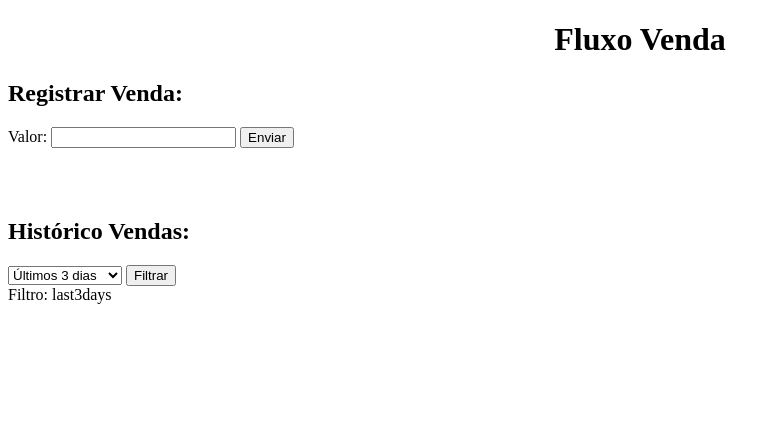
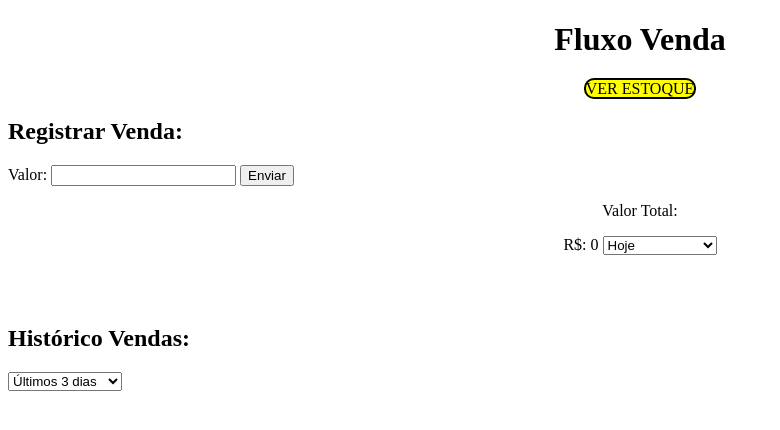
Before and after one commit to wesleypereirac/projeto-extensionista, a Flask app: page /listar_vendas in a window 1280 px wide. Shown: the top 430 px of the page, without its empty margins (0-780 px from the left). Run offline with Flask 3, Linux system fonts and the light colour scheme; data that the repository does not hold is empty.

Commit message:
implementada

```diff
--- a/core/app.py
+++ b/core/app.py
@@ -54,7 +54,7 @@ def estoque():
 def del_produto():
     id_produto = request.form.get('id')
 
-    db_handle.db_delete('produtos', id_produto)  # adapte para sua função
+    db_handle.db_delete('produtos', id_produto)
 
     flash("Produto excluído com sucesso!", "success")
     return redirect(url_for('estoque'))
@@ -82,6 +82,8 @@ def retirar():
 
 
 #BLOCO: finanças
+
+##operacoes
 @app.route('/registrar_venda', methods=['POST'])
 def reg_venda():
 
@@ -116,5 +118,42 @@ def list_vendas():
     list_regs.append(filtro)
     return render_template('fluxo_vendas.html',context=list_regs)
 
+##requisicoes das paginas
+@app.route('/deletar_venda', methods=['POST'])
+def del_venda():
+    id_produto = request.form.get('id')
+
+    db_handle.db_delete('fluxo_caixa', id_produto)
+
+    flash("Venda excluído com sucesso!", "success")
+    return redirect(url_for('list_vendas'))
+
+@app.route("/vendas")
+def vendas():
+    periodo_get = request.args.get("periodo")
+
+
+    # consulta no banco usando periodo...
+    periodos = {
+    'today': '0 days',
+    'last7days': '-6 days',
+    'last30days': '-29 days',
+    }
+
+    periodo = periodos[periodo_get]
+
+    list_regs = db_handle.db_query(
+        '*',
+        'fluxo_caixa',
+        f"""WHERE data_hora_operacao >= datetime('now', 'localtime', '{periodo}', 'start of day')
+        AND data_hora_operacao <= datetime('now', 'localtime')"""
+    )
+
+    total = 0
+    for i in list_regs:
+        total += i[1]
+
+    return {"total": total}
+
 #run
 app.run(debug=True)
--- a/core/static/style.css
+++ b/core/static/style.css
@@ -89,3 +89,11 @@
 body{
     text-align: center;
 }
+
+.btn-aba{
+            width: 100px;
+            height: 50px;
+            border: 2px solid black;
+            border-radius: 10px;
+            background-color: yellow;
+    }
--- /dev/null
+++ b/core/static/vendas_script.js
@@ -0,0 +1,54 @@
+function confirmarDelete(id, nome) {
+    const confirmou = confirm(`Tem certeza que deseja excluir a venda?`);
+
+    if (confirmou) {
+        // Cria um formulário temporário e envia
+        const form = document.createElement('form');
+        form.method = 'POST';
+        form.action = '/deletar_venda';
+
+        const input = document.createElement('input');
+        input.type = 'hidden';
+        input.name = 'id';
+        input.value = id;
+
+        form.appendChild(input);
+        document.body.appendChild(form);
+        form.submit();
+    }
+}
+
+//main
+
+//requisitar filtro à api quando clicar na opcao do select
+ const select_filtro_historico = document.querySelector("#filtro");
+
+    select_filtro_historico.addEventListener("change", function() {
+        this.form.submit();
+    });
+
+//filtro e renderiza informacao do valor total
+const filtro = document.querySelector("#filtro_total_vendas");
+const total = document.querySelector("#log_valor_vendas");
+
+async function atualizarTotal() {
+    const periodo = filtro.value;
+
+    const response = await fetch(`/vendas?periodo=${periodo}`);
+    const data = await response.json();
+
+    total.textContent = `R$: ${data.total}`;
+}
+
+filtro.addEventListener("change", atualizarTotal);
+
+//on dom load
+document.addEventListener('DOMContentLoaded', function() {
+   //verificar qual valor do span e entao alterar o select pra ele
+    const select = document.querySelector("#filtro");
+    const valorAnterior = document.querySelector("#filtro_atual").textContent.trim();
+
+    select.value = valorAnterior;
+  });
+
+document.addEventListener("DOMContentLoaded", atualizarTotal);
--- a/core/templates/fluxo_vendas.html
+++ b/core/templates/fluxo_vendas.html
@@ -41,6 +41,8 @@
 <body>
     <h1>Fluxo Venda</h1>
 
+    <span class="btn-aba"><a class="destylize-a-tag" href="/estoque">VER ESTOQUE</a></span>
+
     {% with messages = get_flashed_messages(with_categories=true) %}
   {% if messages %}
     {% for category, message in messages %}
@@ -53,10 +55,24 @@
 
     <div class="registro-venda">
         <h2>Registrar Venda:</h2>
-        <form action="/registrar_venda" method="POST">
+        <form id="venda-form" action="/registrar_venda" method="POST">
             Valor: <input type="number" name="valor_venda">
-            <input type="submit" value="Enviar">
+            <input type="button" value="Enviar">
         </form>
+    </div>
+
+    <div>
+        <p>Valor Total: </p>
+        <span id="log_valor_vendas">R$: </span>
+
+        <select name="filtro_total_vendas" id="filtro_total_vendas">
+            <option value="today">Hoje</option>
+            <option value="last7days">Últimos 7 dias</option>
+            <option value="last30days">Últimos 30 dias</option>
+        </select>
+
+        <!-- <button type="submit">Filtrar</button> -->
+
     </div>
 
     <div class="list-vendas">
@@ -66,6 +82,7 @@
         <!-- lista do mesmo dia juntas (separa dias com espaço consideravel) e ordena de acordo com a hora (mais recente) -->
         <!-- reutilizar card to estoque? -->
 
+        <!-- obs: o vendas_script.js faz o envio ao clicar em uma opcao -->
         <form method="POST" action="/listar_vendas">
             <select name="filtro" id="filtro">
                 <option value="last3days">Últimos 3 dias</option>
@@ -74,22 +91,28 @@
                 <option value="last1year">Último ano</option>
             </select>
 
-            <button type="submit">Filtrar</button>
+            <!-- <button type="submit">Filtrar</button> -->
         </form>
 
-        <span>Filtro:  {{ context[-1] }}</span>
+        <span id="filtro_atual" style="display:none;">{{ context[-1] }}</span>
 
         <div class="div-lista">
             {% for reg in context[:-1] %}
             <div class="card_valor">
-                <span class="card-name">Registro</span>  <!-- bold e centralizada -->
-                <span class="card-val">R$: {{ reg[1] }}</span>
-                <span class="card-val">Data: {{ reg[2] }}</span>
+
+                <p>
+                    <span class="card-name">Registro</span>  <!-- bold e centralizada-->
+                    <span class="card-val">R$: {{ reg[1] }}</span>
+                    <span class="card-val">Data: {{ reg[2] }}</span>
+                </p>
+
+                <button type="button" onclick="confirmarDelete('{{ reg[0] }}', '{{ reg[1] }}')">Deletar</button>
             </div>
             {% endfor %}
         </div>
     </div>
 
     <script src="{{ url_for('static',filename='global_script.js') }}"></script>
+    <script src="{{ url_for('static', filename='vendas_script.js') }}"></script>
 </body>
 </html>
```
Also changed, not shown: core/templates/estoque.html (+4 -4 lines), 1 other file.
